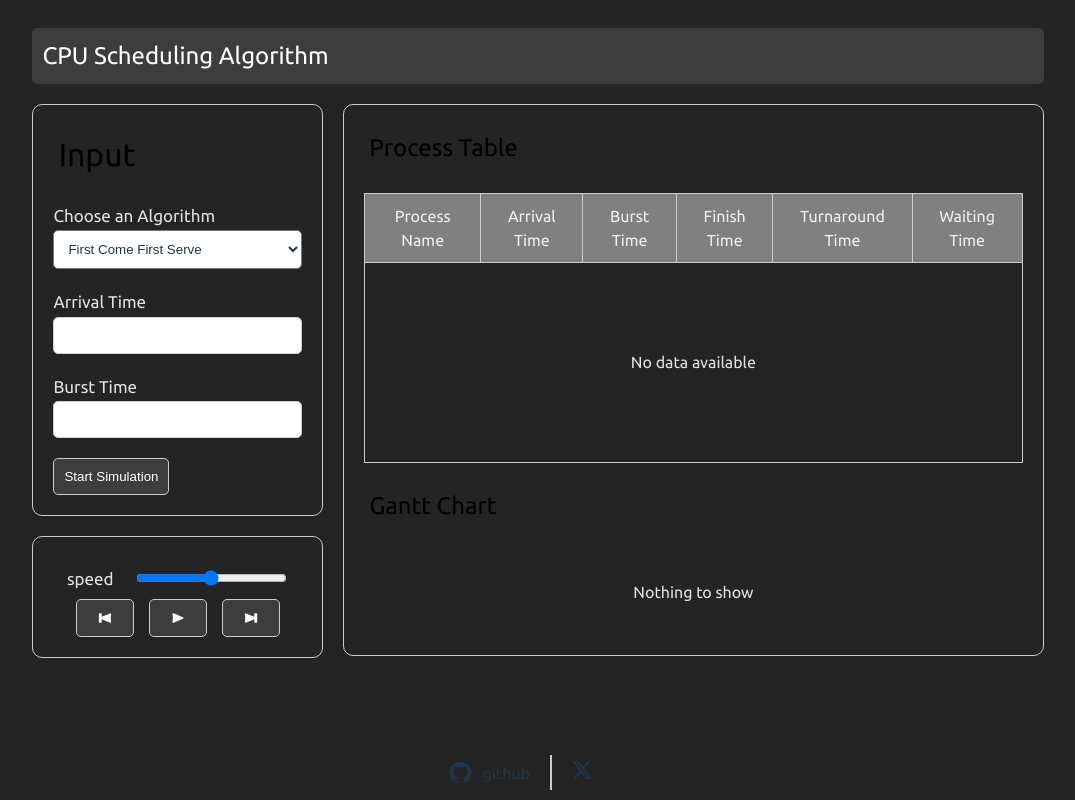
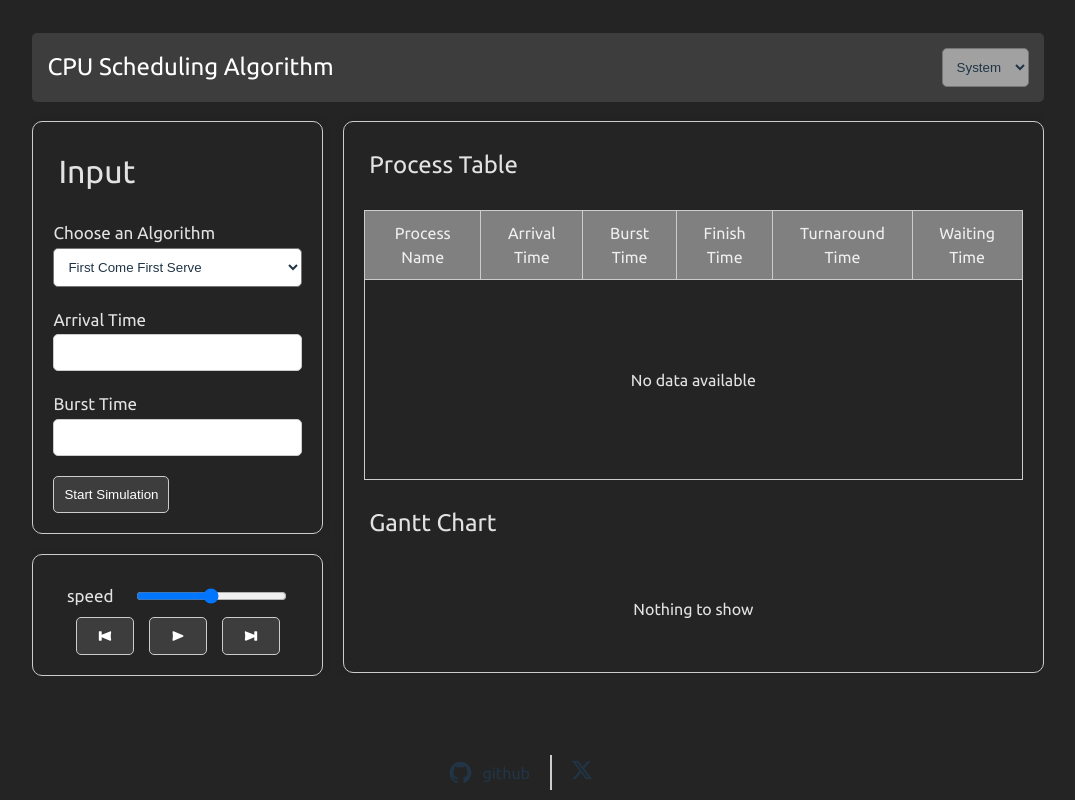
Before and after one commit to yuvrajsinh5252/Taskflow, a React (Vite) app: page / in a window 1280 px wide. Shown: the whole page, without its empty margins (102-1177 px from the left). Built offline with nearby package versions, Linux system fonts and the light colour scheme.

Commit message:
added dark mode via color scheme

```diff
--- a/src/App.tsx
+++ b/src/App.tsx
@@ -14,6 +14,11 @@ function App() {
     <div className="app">
       <h2 className='head'>
         <span>CPU Scheduling Algorithm</span>
+        <select id="color-scheme">
+          <option value="system" selected>System</option>
+          <option value="light">Dark</option>
+          <option value="dark">Light</option>
+        </select>
       </h2>
       <InputProvider>
         <div className="container">
--- a/src/index.css
+++ b/src/index.css
@@ -16,7 +16,7 @@
 
 /* Main App css */
 .app {
-  margin: auto 10%;
+  margin: 1% 10%;
   overflow: auto;
 }
 
@@ -30,8 +30,11 @@
 .head {
   background-color: #3d3d3d;
   color: #ffffff;
-  padding: 10px;
+  padding: 15px;
   border-radius: 5px;
+  display: flex;
+  justify-content: space-between;
+  align-items: center;
 }
 
 .container {
@@ -126,7 +129,6 @@ button {
 }
 
 .table-head {
-  color: black;
   padding: 5px;
   padding-bottom: 10px;
   border-radius: 5px;
@@ -186,7 +188,6 @@ button {
   justify-content: center;
   height: 50px;
   border: 1px solid #ccc;
-  background-color: #f2f2f2;
   border-radius: 5px;
   animation: fadeIn 0.5s forwards;
 }
@@ -269,16 +270,19 @@ button {
   align-items: center;
 }
 
+#color-scheme {
+  padding: 10px;
+  border-radius: 5px;
+  background-color: #a1a1a1;
+  color: #213547;
+}
+
 /* Dark mode media query */
 
 @media (prefers-color-scheme: dark) {
-  :root {
+  :root:has(select option[value="dark"]:checked) {
     color: #213547;
     background-color: #ffffff;
-  }
-
-  .process-table th {
-    background-color: #f2f2f2;
   }
 }
 
```
